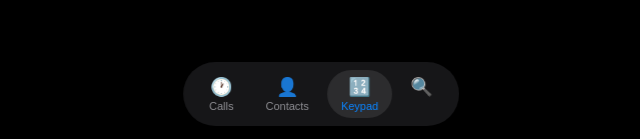
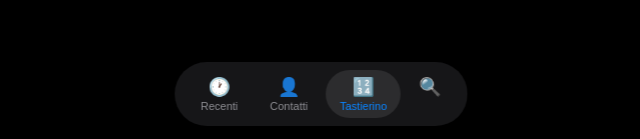
Before and after one commit to javas-cri-pt/aspetta, a website with bundled scripts: page index.html in a window 1280 px wide. Shown: the part 658-797 px from the top of the page, 319-959 px from the left. Built offline with nearby package versions, Linux system fonts and the light colour scheme.

Commit message:
i18n: localize UI labels to Italian (Recenti/Contatti/Tastierino, La mia scheda)
Co-Authored-By: Claude Opus 4.8 <noreply@anthropic.com>

```diff
--- a/index.html
+++ b/index.html
@@ -37,7 +37,7 @@
 
     <!-- Tab: Recents -->
     <section id="tab-recents" class="screen tab hidden">
-      <header class="tab-header"><h2>Recents</h2></header>
+      <header class="tab-header"><h2>Recenti</h2></header>
       <p class="today-counter" id="today-counter"></p>
       <ul class="list" id="recents-list"></ul>
     </section>
@@ -45,7 +45,7 @@
     <!-- Tab: Contacts -->
     <section id="tab-contacts" class="screen tab hidden">
       <header class="tab-header">
-        <h2>Contacts</h2>
+        <h2>Contatti</h2>
         <button id="open-setup" class="btn-ghost" aria-label="Impostazioni">⚙️</button>
       </header>
       <ul class="list" id="contacts-list"></ul>
@@ -69,9 +69,9 @@
 
     <!-- Tab bar -->
     <nav class="tabbar">
-      <button class="tab-btn" data-tab="recents"><span class="ico">🕐</span>Calls</button>
-      <button class="tab-btn" data-tab="contacts"><span class="ico">👤</span>Contacts</button>
-      <button class="tab-btn active" data-tab="keypad"><span class="ico">🔢</span>Keypad</button>
+      <button class="tab-btn" data-tab="recents"><span class="ico">🕐</span>Recenti</button>
+      <button class="tab-btn" data-tab="contacts"><span class="ico">👤</span>Contatti</button>
+      <button class="tab-btn active" data-tab="keypad"><span class="ico">🔢</span>Tastierino</button>
       <button class="tab-btn" data-tab="search"><span class="ico">🔍</span></button>
     </nav>
   </main>
--- a/js/ui.js
+++ b/js/ui.js
@@ -74,7 +74,7 @@ export function renderContacts(config) {
   card.appendChild(el('span', 'avatar', 'C'));
   const cardMain = el('span', 'row-main');
   cardMain.appendChild(el('span', 'row-name', 'Cri'));
-  cardMain.appendChild(el('span', 'row-sub', 'My Card'));
+  cardMain.appendChild(el('span', 'row-sub', 'La mia scheda'));
   card.appendChild(cardMain);
   list.appendChild(card);
   list.appendChild(callableRow({ nome: config.nome, numero: config.numero }));
```
